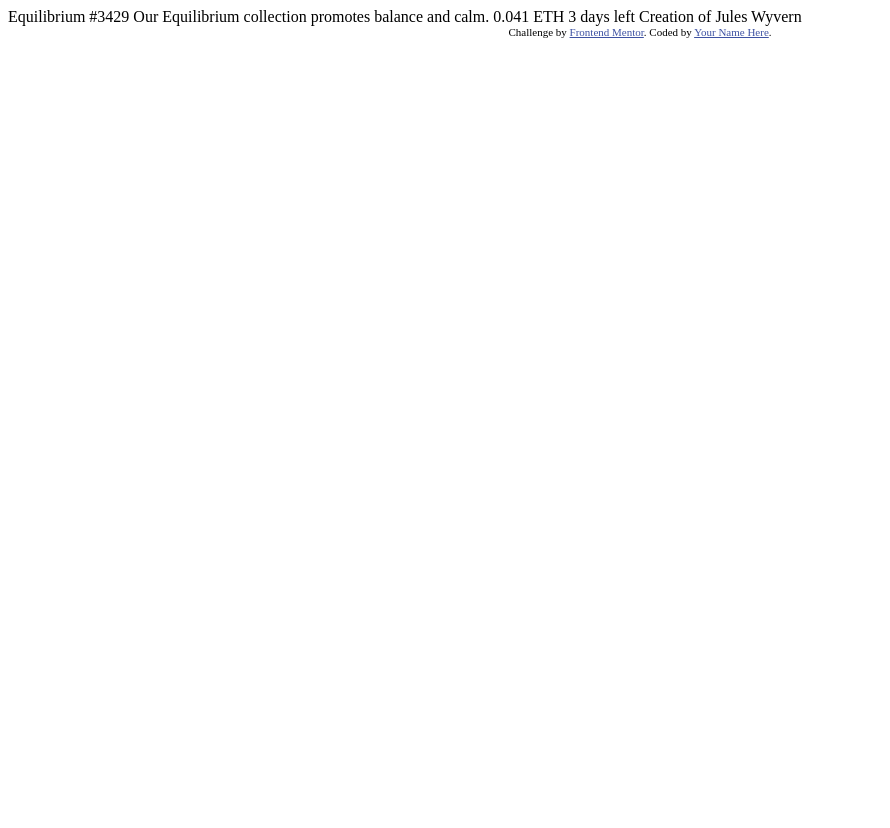
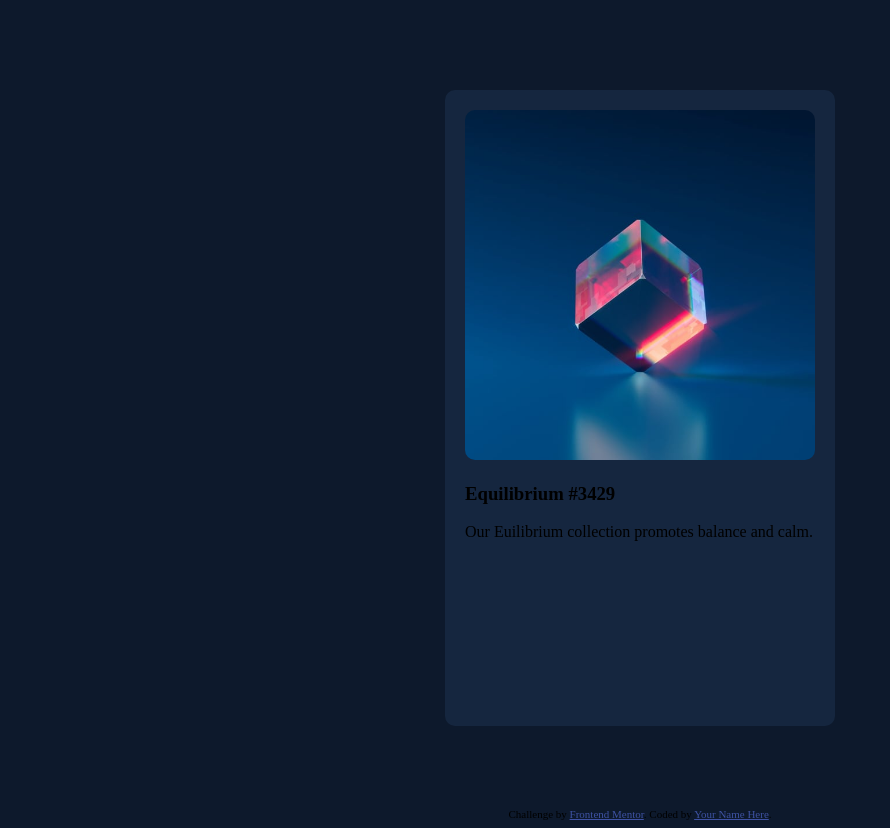
Before and after one commit to joshuamwolfe/nft-card, a plain HTML site: page nft-preview-card-component-main/index.html in a window 1280 px wide. Shown: the whole page, without its empty margins (0-890 px from the left). Before the commit the page ends 800 px from the top, so only its background shows below. Drawn offline with Linux system fonts and the light colour scheme.

Commit message:
Added main images. Added main colors. Defined hieght of card componant.

```diff
--- /dev/null
+++ b/nft-preview-card-component-main/css/package.json
@@ -0,0 +1,5 @@
+{
+  "devDependencies": {
+    "prettier": "2.6.2"
+  }
+}
--- /dev/null
+++ b/nft-preview-card-component-main/css/style.css
@@ -0,0 +1,41 @@
+:root {
+    --main-bg-color: #0D192C;
+    --card-bg-color: #15263F;
+    --line-color: #2E405A;
+    --cyan-color: #00FFF8;
+    --white-color: #FFFFFF;
+    --soft-blue-color: #8BACD9;
+}
+
+body {
+    background-color: var(--main-bg-color);
+}
+
+.attribution {
+    font-size: 11px;
+    text-align: center;
+}
+.attribution a {
+    color: hsl(228, 45%, 44%);
+}
+
+.flex-container {
+    align-items: center;
+    display: flex;
+    height: 100vh;
+    justify-content: center;
+}
+
+.flex-item{
+    height: 596px;
+    width: 350px;
+    border-radius: 10px;
+    padding: 20px;
+    background-color: var(--card-bg-color);
+}
+
+.flex-item img {
+    max-width: 100%;
+    max-height: 100%;
+    border-radius: 10px;
+}
--- a/nft-preview-card-component-main/index.html
+++ b/nft-preview-card-component-main/index.html
@@ -1,29 +1,26 @@
 <!DOCTYPE html>
 <html lang="en">
     <head>
-  <meta charset="UTF-8">
-  <meta name="viewport" content="width=device-width, initial-scale=1.0"> <!-- displays site properly based on user's device -->
-  <link rel="icon" type="image/png" sizes="32x32" href="./images/favicon-32x32.png">
-  <link rel="stylesheet" href="css/style.css">
+        <meta charset="UTF-8" />
+        <meta name="viewport" content="width=device-width, initial-scale=1.0" />
+        <!-- displays site properly based on user's device -->
+        <link
+            rel="icon"
+            type="image/png"
+            sizes="32x32"
+            href="./images/favicon-32x32.png"
+        />
+        <link rel="stylesheet" href="css/style.css" />
         <title>Frontend Mentor | NFT preview card component</title>
-
-  <!-- Feel free to remove these styles or customise in your own stylesheet 👍 -->
-  <style>
-    .attribution { font-size: 11px; text-align: center; }
-    .attribution a { color: hsl(228, 45%, 44%); }
-  </style>
     </head>
     <body>
-
-  Equilibrium #3429
-
-  Our Equilibrium collection promotes balance and calm.
-
-  0.041 ETH
-  3 days left
-
-  Creation of Jules Wyvern
-
+        <div class="flex-container">
+            <div class='flex-item'>
+	            <img src='./images/image-equilibrium.jpg' alt=''>
+	            <h3>Equilibrium #3429</h3>
+	            <p>Our Euilibrium collection promotes balance and calm.</p>
+            </div>
+        </div>
         <div class="attribution">
 	        Challenge by <a href="https://www.frontendmentor.io?ref=challenge" target="_blank">Frontend Mentor</a>.
 	        Coded by <a href="#">Your Name Here</a>.
```
Also changed, not shown: nft-preview-card-component-main/css/.prettierrc.json (added), 2 other files. Lines whose indentation alone changed are shown as unchanged.
